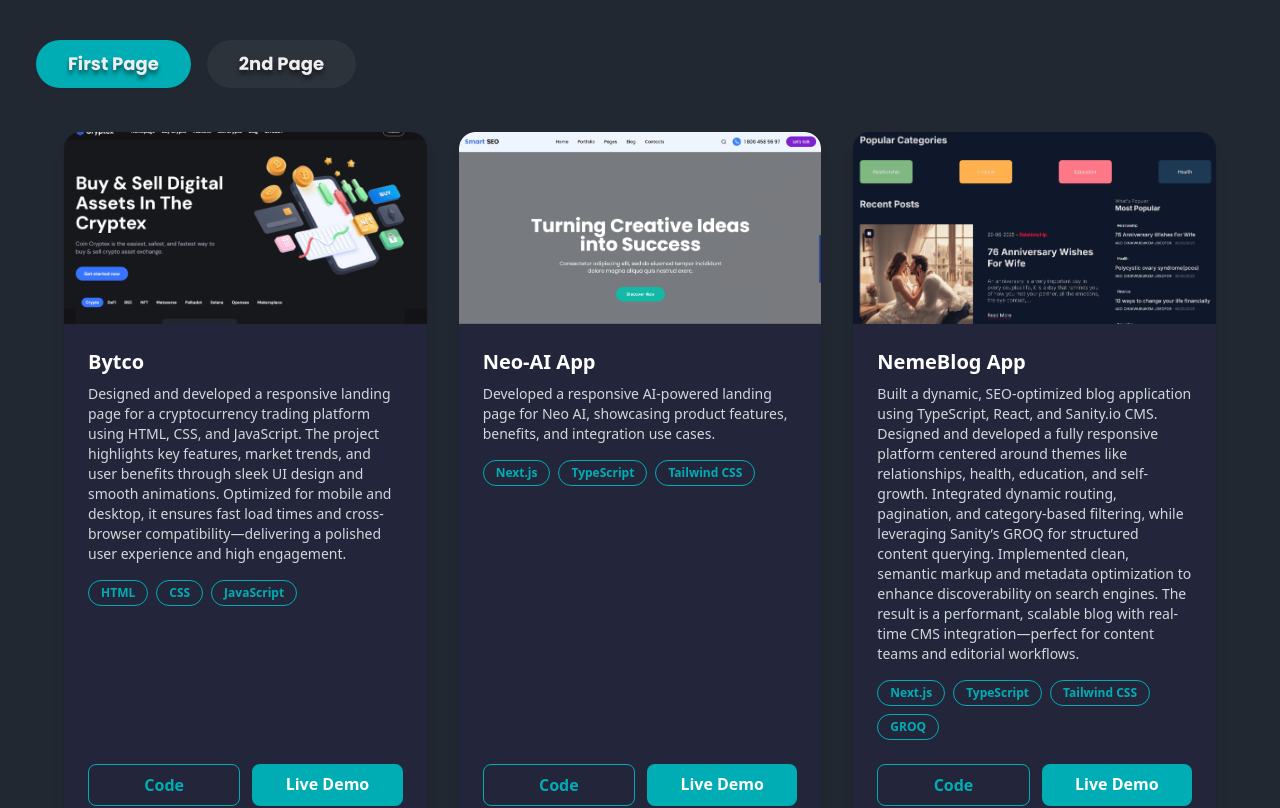
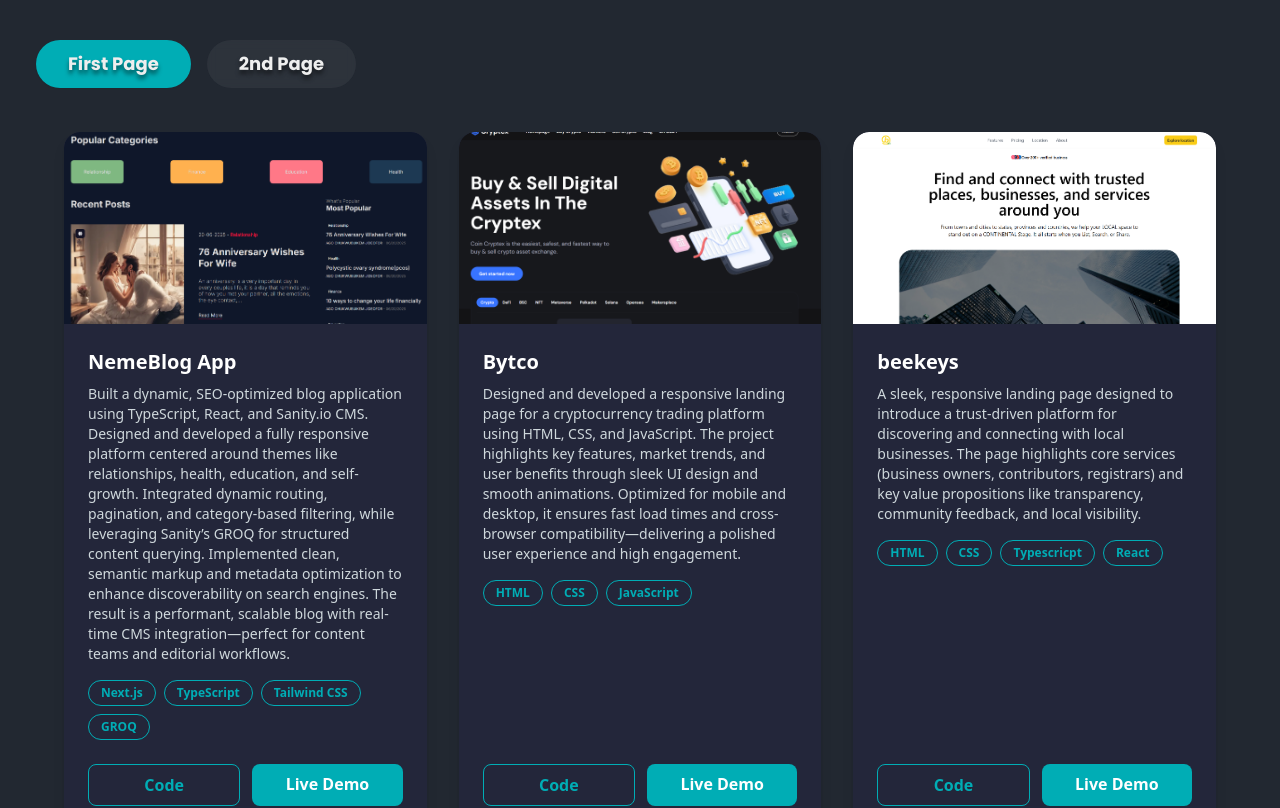
Before and after one commit to buikeDev/portfolio, a React (Vite) app: page / in a window 1280 px wide. Shown: the part 2060-2868 px from the top of the page. Built offline with nearby package versions, Linux system fonts and the light colour scheme.

Commit message:
added a new project

```diff
--- a/src/screens/FinalDesign/sections/Cards/FirstCards.tsx
+++ b/src/screens/FinalDesign/sections/Cards/FirstCards.tsx
@@ -13,6 +13,17 @@ interface ProjectCard {
 const projects: ProjectCard[] = [
   {
     href: "#",
+    imageSrc: "/images/NemeBlog.png",
+    altText: "NemeBlog App Preview",
+    title: "NemeBlog App",
+    description:
+      "Built a dynamic, SEO-optimized blog application using TypeScript, React, and Sanity.io CMS. Designed and developed a fully responsive platform centered around themes like relationships, health, education, and self-growth. Integrated dynamic routing, pagination, and category-based filtering, while leveraging Sanity’s GROQ for structured content querying. Implemented clean, semantic markup and metadata optimization to enhance discoverability on search engines. The result is a performant, scalable blog with real-time CMS integration—perfect for content teams and editorial workflows.",
+    tech: ["Next.js", "TypeScript", "Tailwind CSS", "GROQ"],
+    codeUrl: "https://github.com/buikeDev/blog",
+    demoUrl: "https://blog-t9vn.vercel.app/",
+  },
+  {
+    href: "#",
     imageSrc: "/images/bytco.png",
     altText: "Bytco App Preview",
     title: "Bytco",
@@ -24,26 +35,16 @@ const projects: ProjectCard[] = [
   },
   {
     href: "#",
-    imageSrc: "/images/landingPage.png",
-    altText: "Neo-AI App Preview",
-    title: "Neo-AI App",
+    imageSrc: "/images/beekeys.png",
+    altText: "beekeys App Preview",
+    title: "beekeys",
     description:
-      "Developed a responsive AI-powered landing page for Neo AI, showcasing product features, benefits, and integration use cases.",
-    tech: ["Next.js", "TypeScript", "Tailwind CSS"],
-    codeUrl: "https://github.com/buikeDev/landingPage",
-    demoUrl: "https://bycto-com-7vui.vercel.app/",
+      "A sleek, responsive landing page designed to introduce a trust-driven platform for discovering and connecting with local businesses. The page highlights core services (business owners, contributors, registrars) and key value propositions like transparency, community feedback, and local visibility.",
+    tech: ["HTML", "CSS", "Typescricpt", "React"],
+    codeUrl: "https://github.com/buikeDev/beekeys",
+    demoUrl: "https://beekeys-nine.vercel.app",
   },
-  {
-    href: "#",
-    imageSrc: "/images/NemeBlog.png",
-    altText: "NemeBlog App Preview",
-    title: "NemeBlog App",
-    description:
-      "Built a dynamic, SEO-optimized blog application using TypeScript, React, and Sanity.io CMS. Designed and developed a fully responsive platform centered around themes like relationships, health, education, and self-growth. Integrated dynamic routing, pagination, and category-based filtering, while leveraging Sanity’s GROQ for structured content querying. Implemented clean, semantic markup and metadata optimization to enhance discoverability on search engines. The result is a performant, scalable blog with real-time CMS integration—perfect for content teams and editorial workflows.",
-    tech: ["Next.js", "TypeScript", "Tailwind CSS", "GROQ"],
-    codeUrl: "https://github.com/buikeDev/blog",
-    demoUrl: "https://blog-t9vn.vercel.app/",
-  },
+
   // Add more projects as needed
 ];
 
--- a/src/screens/FinalDesign/sections/Cards/SecondCards.tsx
+++ b/src/screens/FinalDesign/sections/Cards/SecondCards.tsx
@@ -33,6 +33,18 @@ const projects: ProjectCard[] = [
     codeUrl: "https://github.com/buikeDev/settings",
     demoUrl: "https://settings-gilt.vercel.app/",
   },
+  {
+    href: "#",
+    imageSrc: "/images/landingPage.png",
+    altText: "Neo-AI App Preview",
+    title: "Neo-AI App",
+    description:
+      "Developed a responsive AI-powered landing page for Neo AI, showcasing product features, benefits, and integration use cases.",
+    tech: ["Next.js", "TypeScript", "Tailwind CSS"],
+    codeUrl: "https://github.com/buikeDev/landingPage",
+    demoUrl: "https://bycto-com-7vui.vercel.app/",
+  },
+
   // Add more projects as needed
 ];
 
```
Also changed, not shown: public/images/beekeys.png (added).
